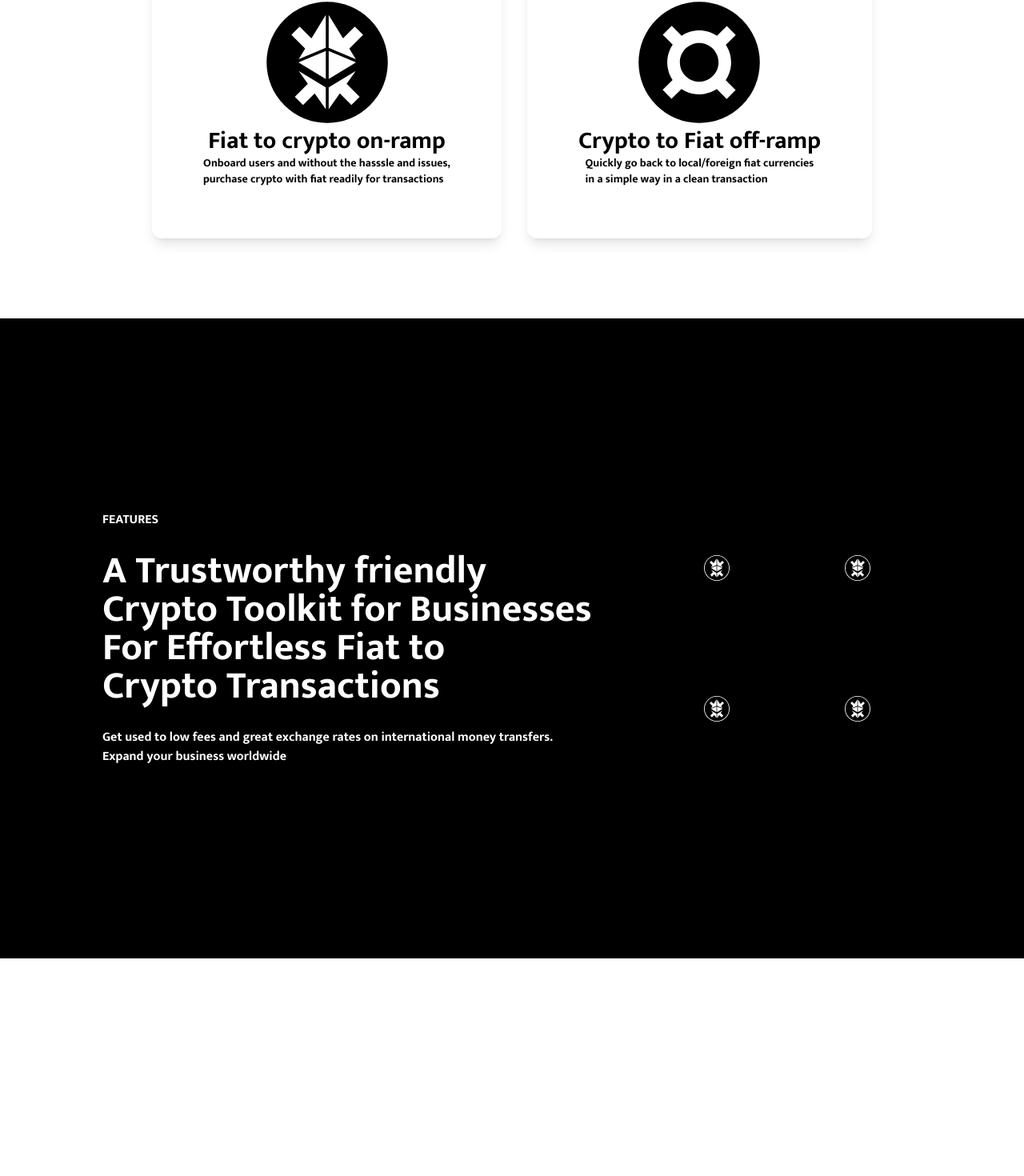
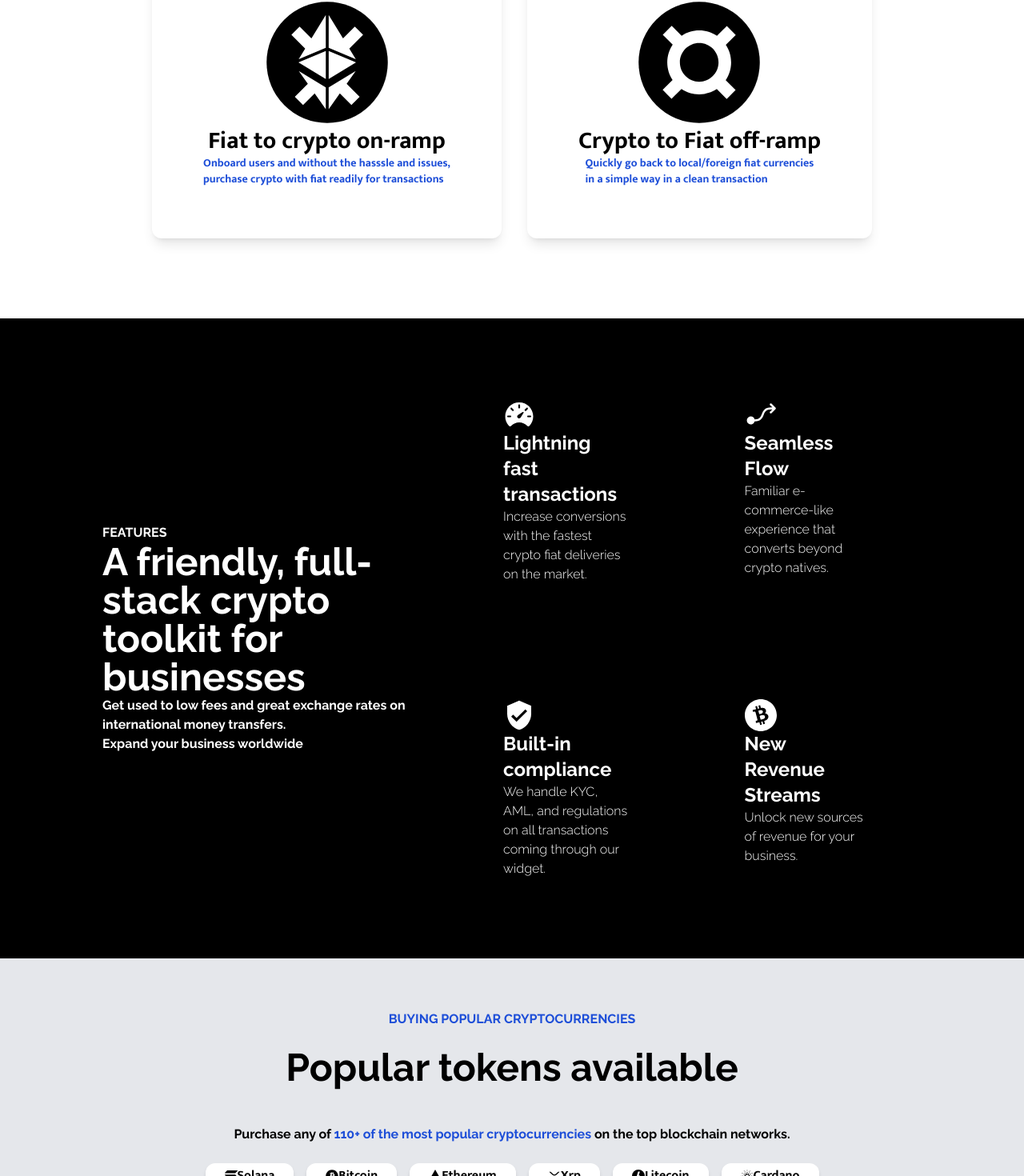
Before and after one commit to vector-10/fiat-on-ramp, a Next.js app: page / in a window 1280 px wide. Shown: the part 1154-2624 px from the top of the page at 80% size. Before the commit the page ends 2352 px from the top, so only its background shows below. Built offline with nearby package versions, Linux system fonts and the light colour scheme.

Commit message:
chore:setup

```diff
--- a/app/globals.css
+++ b/app/globals.css
@@ -9,7 +9,13 @@
 .raleway{
   font-family: "Raleway", sans-serif;
   font-optical-sizing: auto;
-  font-weight: 400;
+  font-weight: 700;
+  font-style: normal;
+}
+.raleway2{
+  font-family: "Raleway", sans-serif;
+  font-optical-sizing: auto;
+  font-weight: 300;
   font-style: normal;
 }
 
--- a/app/page.tsx
+++ b/app/page.tsx
@@ -4,13 +4,23 @@ import coins from "../public/coins 1.png";
 import frax from "../public/frxETH_coin.svg"
 import frax2 from "../public/FRAX_coin.svg"
 import Link from "next/link"
+import { IoIosSpeedometer } from "react-icons/io";
+import { PiFlowArrowFill } from "react-icons/pi";
+import { SiBitcoincash } from "react-icons/si";
+import { MdVerifiedUser } from "react-icons/md";
+import { SiSolana } from "react-icons/si";
+import { FaBitcoin } from "react-icons/fa6";
+import { FaEthereum } from "react-icons/fa";
+import { RiXrpFill } from "react-icons/ri";
+import { SiLitecoin } from "react-icons/si";
+import { SiCardano } from "react-icons/si";
 
 export default function Home() {
   return (
     <main className="landing-page min-h-screen mukta bg-black">
       <header className=" w-full h-[5rem] flex justify-between items-center px-[4rem]">
         <div className="navigate flex space-x-16">
-         <Link href="/"><div className="logo flex justify-center items-center cursor-pointer mukta"><Image className="frysk-logo w-20 h-14" src={frsyk} alt="frysk logo"/> <p className="font-bold text-xl">FRYSK</p></div></Link>
+         <Link href="/"><div className="logo flex justify-center items-center cursor-pointer mukta"><Image className="frysk-logo w-20 h-14" src={frsyk} alt="frysk logo"/> <p className="font-bold text-xl text-white">FRYSK</p></div></Link>
         </div>
         {/* division between both */}
         <div className="navigation-buttons text-white flex space-x-16">
@@ -19,17 +29,17 @@ export default function Home() {
             <Link href="/currencies"><li>Currencies</li></Link>
             <Link href="/support"><li>Support</li></Link>
           </ul>
-          <div className="buttons flex space-x-4">
-            <button className="bg-[#4608ad] px-5 py-2 cursor-pointer text-sm">Login</button>
-            <button className="bg-[#4608ad] px-5 py-2 cursor-pointer text-sm">Signup</button>
+          <div className="buttons flex space-x-4 text-sm">
+            <button className="bg-[#4608ad] px-5 py-2 cursor-pointer">Login</button>
+            <button className="bg-[#4608ad] px-5 py-2 cursor-pointer">Signup</button>
           </div>
         </div>
       </header>
-      <section className="flex h-screen px-[12rem] text-white pt-[14rem] overflow-y-auto raleway rounded-sm space-x-40">
+      <section className="flex h-screen px-[12rem] text-white pt-[10rem] overflow-y-auto raleway rounded-sm space-x-40">
         <div className="">
           <h1 className="text-5xl mb-[2rem] font-bold">Buy and Sell Crypto <br /> in local FIAT Currency-<br /> <span className="text-[#4608ad]">Seamlessly</span></h1>
           <p className="text-sm">Providing millions of users globally with a seamless link between your Fiat currency  <br /> and Fraxtal tokens, exploring a host of profitable opportunities on  <br /> the blooming layer 2, through a simpler, cost-effective process..</p>
-          <div className="text-white flex space-x-4 pt-[2rem] font-bold text-xs">
+          <div className="text-white flex space-x-4 pt-[2rem] font-bold text-sm">
             <button className="bg-[#4608ad] px-6 py-3 cursor-pointer">Buy and Sell Crypto</button>
             <button className="bg-white px-6 py-3 text-[#4608ad] cursor-pointer">FIAT Deposits</button>
           </div>
@@ -39,56 +49,74 @@ export default function Home() {
         </div>
       </section>
       {/* middle section */}
-      <div className="flex flex-col bg-white items-center h-[42rem] text-black font-bold ">
+      <div className="flex flex-col bg-white items-center h-[42rem] text-black ">
         <div className="flex flex-col items-center pt-[4rem]">
-            <p className="text-blue-600 text-2xl">MAKING CRYPTO ONBOARDING SEAMLESS</p>
-            <h1 className="text-5xl font-bold text-black">Fully Integrated For Ramp Services</h1>
+            <p className="text-blue-700 text-2xl">MAKING CRYPTO ONBOARDING SEAMLESS</p>
+            <h1 className="text-5xl text-black">Fully Integrated For Ramp Services</h1>
         </div>
 
-       <div className="flex space-x-8 justify-center items-center pt-[4rem]">
+       <div className=" flex flex-col md:flex-row space-x-8 justify-center items-center pt-[4rem]">
           <div className="on-ramp flex items-center flex-col bg-gray bg-white shadow-lg p-[4rem] rounded-xl">
             <Image className="w-40" alt="" src={frax}/>
             <h1 className="text-3xl">Fiat to crypto on-ramp</h1>
-            <p className="text-sm">Onboard users and without the hasssle and issues, <br /> purchase crypto with fiat readily for transactions</p>
+            <p className="text-sm text-blue-700">Onboard users and without the hasssle and issues, <br /> purchase crypto with fiat readily for transactions</p>
           </div>
           <div className="off-ramp flex items-center flex-col bg-white shadow-lg p-[4rem] rounded-xl">
           <Image className="w-40" alt="" src={frax2}/>
-            <h1 className="text-3xl">Crypto to Fiat off-ramp</h1>
-            <p className="text-sm">Quickly go back to local/foreign fiat currencies <br />in a simple way in a clean transaction</p>
+            <h1 className="text-3xl ">Crypto to Fiat off-ramp</h1>
+            <p className="text-sm text-blue-700">Quickly go back to local/foreign fiat currencies <br />in a simple way in a clean transaction</p>
           </div>
       </div>
       </div>
-      <div className="h-screen flex items-center justify-between text-white mx-[8rem]">
-          <div className="flex flex-col justify-between h-[20rem]">
+      <div className="h-screen flex items-center justify-between text-white mx-[8rem] raleway">
+          <div className="flex flex-col justify-between h-[18rem]">
             <p>FEATURES</p>
-            <h1 className="text-5xl">A Trustworthy friendly <br/> Crypto Toolkit for Businesses <br/> For Effortless Fiat to <br/> Crypto Transactions</h1>
+            <h1 className="text-5xl">A friendly, full-stack crypto toolkit for businesses</h1>
             <p>Get used to low fees and great exchange rates on international money transfers. <br/> Expand your business worldwide</p>
           </div>
           {/* division */}
-          <div className="text-white grid grid-cols-2 gap-4 rounded-lg drop-shadow-2xl">
+          <div className="text-white grid grid-cols-2 gap-4 rounded-lg drop-shadow-2xl raleway2">
             <div className="p-[4rem]">
-              <Image src={frax} className="w-8 h-8" alt="image"/>
-              <p></p>
-              <p></p>
+            <IoIosSpeedometer  className="w-10 h-10"/>
+              <h1 className="text-2xl font-bold">Lightning fast transactions</h1>
+              <p>Increase conversions with the fastest crypto fiat deliveries on the market.</p>
             </div>
             <div className="p-[4rem]">
-              <Image src={frax} className="w-8 h-8" alt="image"/>
-              <p></p>
-              <p></p>
+              <PiFlowArrowFill className="w-10 h-10"/>
+              <h1 className="text-2xl font-bold">Seamless Flow</h1>
+              <p>Familiar e-commerce-like experience that converts beyond crypto natives.</p>
             </div>
             <div className="p-[4rem]">
-              <Image src={frax} className="w-8 h-8" alt="image"/>
-              <p></p>
-              <p></p>
+              <MdVerifiedUser className="w-10 h-10"/>
+              <h1 className="text-2xl font-bold">Built-in compliance</h1>
+              <p className="font-light">We handle KYC, AML, and regulations on all transactions coming through our widget.</p>
             </div>
             <div className="p-[4rem]">
-              <Image src={frax} className="w-8 h-8" alt="image"/>
-              <p></p>
-              <p></p>
+               <SiBitcoincash className="w-10 h-10" />
+              <h1 className="text-2xl font-bold">New Revenue Streams</h1>
+              <p>Unlock new sources of revenue for your business.</p>
             </div>
           </div>
        </div>
 
+       <div className="tokens flex justify-center items-center flex-col bg-gray-200 py-[4rem] raleway">
+        <p className="text-blue-700">BUYING POPULAR CRYPTOCURRENCIES</p>
+        <h1 className="text-5xl py-6">Popular tokens available</h1>
+        <p className="py-6">Purchase any of <span className="text-blue-700">110+ of the most popular cryptocurrencies</span> on the top blockchain networks. </p>
+        <div className="coins-supported flex justify-evenly space-x-4  mukta cursor-pointer">
+          <p className="flex items-center bg-white py-1 px-6 rounded-xl shadow-md"><SiSolana />Solana</p>
+          <p className="flex items-center bg-white py-1 px-6 rounded-xl shadow-md"><FaBitcoin />Bitcoin</p>
+          <p className="flex items-center bg-white py-1 px-6 rounded-xl shadow-md"><FaEthereum />Ethereum</p>
+          <p className="flex items-center bg-white py-1 px-6 rounded-xl shadow-md"><RiXrpFill />Xrp</p>
+          <p className="flex items-center bg-white py-1 px-6 rounded-xl shadow-md"><SiLitecoin />Litecoin</p>
+          <p className="flex items-center bg-white py-1 px-6 rounded-xl shadow-md"><SiCardano /> Cardano</p>
+
+        </div>
+       </div>
+
+       <footer>
+
+       </footer>
     </main>
   );
 }
```
Also changed, not shown: package.json (+4 -3 lines), 1 other file (tests, documents, lock files or other folders).
